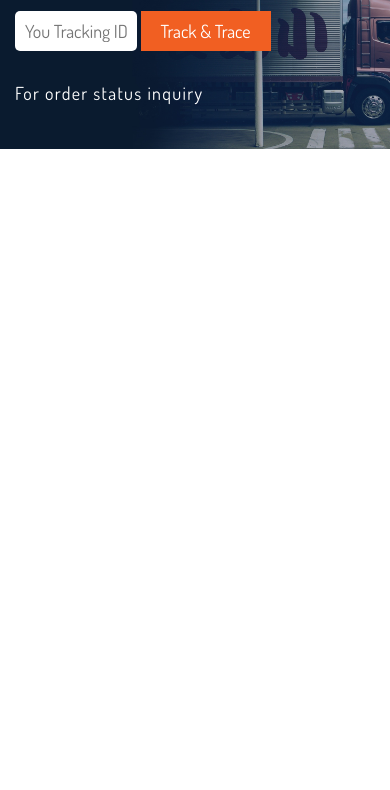
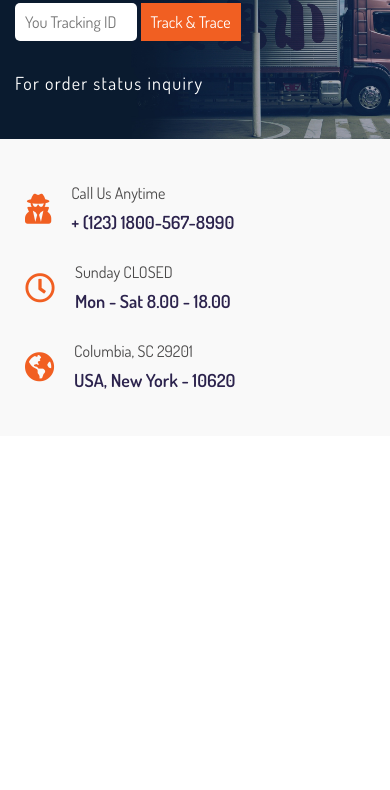
Before and after one commit to ayaosama55/aya_project, a plain HTML site: page index.html in a window 390 px wide. Shown: the part 152-942 px from the top of the page. Drawn offline with Linux system fonts and the light colour scheme.

Commit message:
added contact info section

```diff
--- a/css/style.css
+++ b/css/style.css
@@ -55,6 +55,9 @@ body {
     text-align: right;
     z-index: 4000;
 }
+.menu .logo {
+    margin-top: 5px;
+}
 .menu ul {
     width: 100%;
 }
@@ -87,6 +90,7 @@ body {
     visibility:hidden;
     transform: scaleY(0);
     transform-origin: top center;
+    z-index: 2000;
 }
 .myfourli:hover .mylist {
     opacity:1;
@@ -101,7 +105,7 @@ body {
     margin-left: 30px;
 }
 .menu .icon { /* our icon bar */
-    font-size: 43px;
+    font-size: 35px;
     color: #F15F22;
     padding: 10px 0px;
     display: none;
@@ -143,7 +147,6 @@ body {
 }
 .menu-links .container {
     position: relative;
-    padding: 50px
 }
 .menu-links .container >i {
     position: absolute;
@@ -234,14 +237,14 @@ header .container p {
         margin-top: 18px;
     }
     header .container button {
-        width: 130px;
-        padding: 10px;
-        font-size: 18px;
+        width: 100px;
+        padding: 10px 5px;
+        font-size: 16px;
         margin: 11px 0;
     }
     header .container input {
         padding: 10px;
-        font-size: 18px;
+        font-size: 16px;
         margin: 11px 0;
     }
     header .container p {
@@ -288,7 +291,63 @@ header .container p {
         margin: 20px 0;
     }
 }
-
+/*********************************/
+/* start contact */
+.contact {
+    padding: 30px 0;
+    background:#F9F9F9;
+}
+.contact .container {
+    display: flex;
+}
+.contact .container .contact-box {
+    width: calc(100%/3);
+    display: flex;
+    position: relative;
+}
+.contact .container .contact-box i {
+    font-size: 35px;
+    color: #F15F22;
+    margin-top: 10px;
+}
+.contact .container .contact-box div {
+    padding-left: 20px;
+}
+.contact .container .contact-box p {
+    color: #4b4a4a;
+    margin-bottom: 10px;
+}
+.contact .container .contact-box span {
+    font-weight: bold;
+    font-size: 20px;
+    color: #2C234D;
+}
+@media (max-width: 575px) {
+    .contact .container .contact-box {
+        width: 100% !important;
+        margin-bottom:30px;
+        margin-left: 10px;
+    }
+    .contact-box i {
+        font-size: 30px !important;
+    }
+    .contact-box div span {
+        font-size: 18px !important;
+    }
+}
+@media (max-width : 992px) {
+    .contact .container {
+        flex-wrap: wrap;
+    }
+    .contact .container .contact-box:not(:last-of-type) {
+        width: 50%;
+        margin-bottom: 30px;
+    }
+    .contact .contact-box:last-of-type {
+        width: 100%;
+        margin-bottom: 0 !important;
+    }
+}
 /* globa media */
 @media (max-width: 575px) {
 
--- a/index.html
+++ b/index.html
@@ -80,6 +80,31 @@
             </div>
         </div>
     </header>
+    <div class="contact">
+        <div class="container">
+            <section class="contact-box">
+                <i class="fas fa-user-secret"></i>
+                <div>
+                    <p>Call Us Anytime</p>
+                    <span>+ (123) 1800-567-8990</span>
+                </div>
+            </section>
+            <section class="contact-box">
+                <i class="far fa-clock"></i>
+                <div>
+                    <p>Sunday CLOSED</p>
+                    <span>Mon - Sat 8.00 - 18.00</span>
+                </div>
+            </section>
+            <section class="contact-box">
+                <i class="fas fa-globe-americas"></i>
+                <div>
+                    <p>Columbia, SC 29201</p>
+                    <span>USA, New York - 10620</span>
+                </div>
+            </section>
+        </div>
+    </div>
     <script src="js/file.js"></script>
 </body>
 </html>
```
